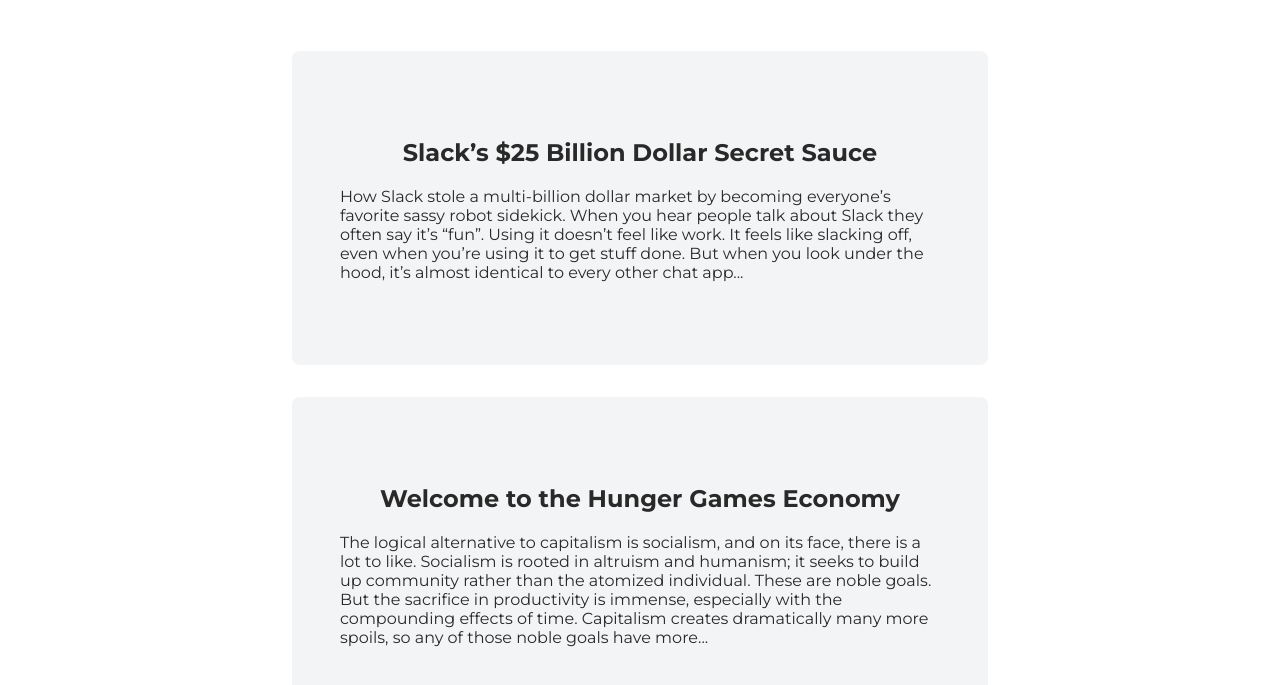
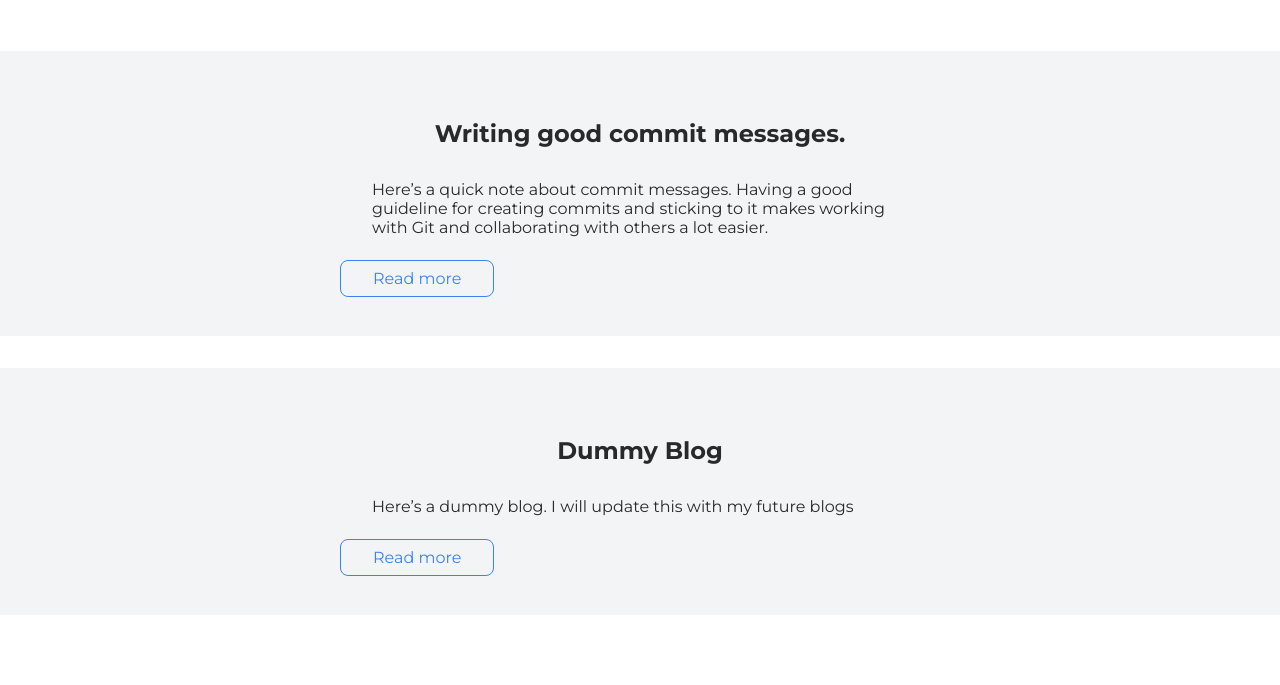
Before and after one commit to udaykrishna7/udaykrishna-site, a plain HTML site: page blogs.html in a window 1280 px wide. Shown: the part 215-900 px from the top of the page. After the commit the page ends 862 px from the top, so only its background shows below. Drawn offline with Linux system fonts and the light colour scheme.

Commit message:
update: blogs

```diff
--- a/blogs.html
+++ b/blogs.html
@@ -30,25 +30,24 @@
 
     </header>
 
-    <section class="section blog-link container-center">
-        <a class="link "
-            href="/blog1.html">
-                <h1>Slack’s $25 Billion Dollar Secret Sauce</h1>
-                <p>How Slack stole a multi-billion dollar market by becoming everyone’s favorite sassy robot sidekick. When you hear people talk about Slack they often say it’s “fun”. Using it doesn’t feel like work. It feels like slacking off, even when you’re using it to get stuff done. But when you look under the hood, it’s almost identical to every other chat app...
-                </p>
-        </a>
+    <section class="section off-white">
+        <div class="container container-center">
+        <h1><bold>Writing good commit messages.</bold></technologies></h1>
+        <p>Here’s a quick note about commit messages. Having a good guideline for creating commits and sticking to it makes working with Git and collaborating with others a lot easier.</p>
+        <a class="link link-secondary list-item-inline" href="https://udaykrishna7.medium.com/writing-good-commit-messages-c0d3ef9ef3c3">Read more</a>
+    </div>
+
     </section>
 
 
-    <section class="section blog-link container-center">
-        <a class="link"
-            href="/blog2.html">
-                <h1>Welcome to the Hunger Games Economy</h1>
-                <p>The logical alternative to capitalism is socialism, and on its face, there is a lot to like. Socialism is rooted in altruism and humanism; it seeks to build up community rather than the atomized individual. These are noble goals. But the sacrifice in productivity is immense, especially with the compounding effects of time. Capitalism creates dramatically many more spoils, so any of those noble goals have more...
-                </p>
-        </a>
+
+    <section class="section off-white">
+        <div class="container container-center">
+        <h1><bold>Dummy Blog</bold></technologies></h1>
+        <p>Here’s a dummy blog. I will update this with my future blogs</p>
+        <a class="link link-secondary list-item-inline" href="/">Read more</a>
+    </div>
     </section>
-
 
 </body>
 
--- a/style.css
+++ b/style.css
@@ -1,4 +1,6 @@
 @import url('https://fonts.googleapis.com/css2?family=Montserrat:wght@400;700&display=swap');
+@import url('https://fonts.googleapis.com/css2?family=Roboto:ital,wght@0,400;0,700;1,400;1,700&display=swap');
+
 
 :root {
     --primary-color: #3B82F6;
@@ -11,7 +13,9 @@
     font-family: 'Montserrat', sans-serif;
     margin: 0px;
 }
-
+.blog{
+    font-family: 'Roboto', sans-serif;
+}
 hr {
     margin: 3rem 0rem;
 }
@@ -113,6 +117,7 @@
 .section p {
     text-align: left;
     color:var(--black-text);
+    margin: 2rem 2rem;
 }
 
 .off-white{
```
Also changed, not shown: blog1.html (deleted), blog2.html (deleted).
